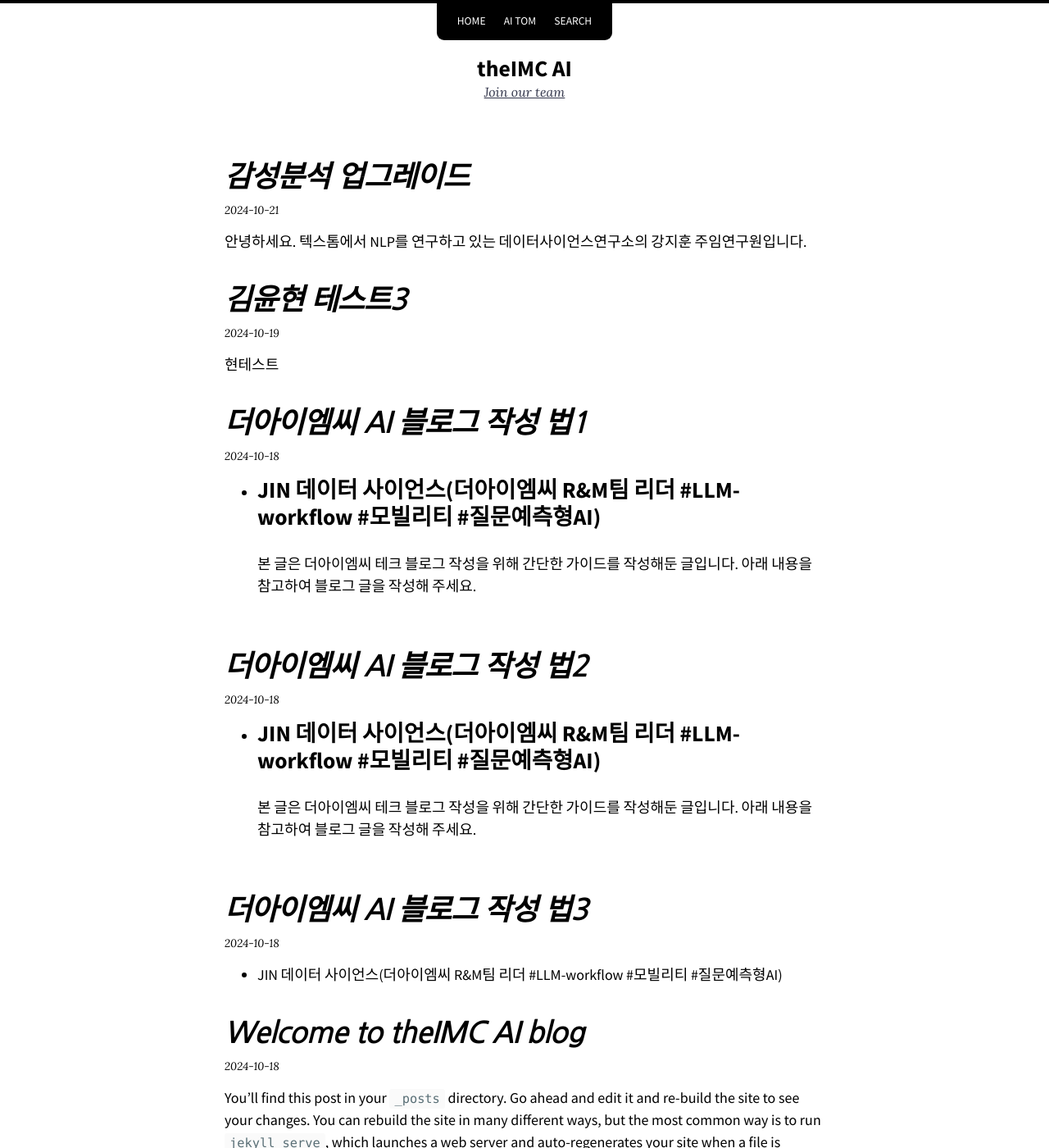
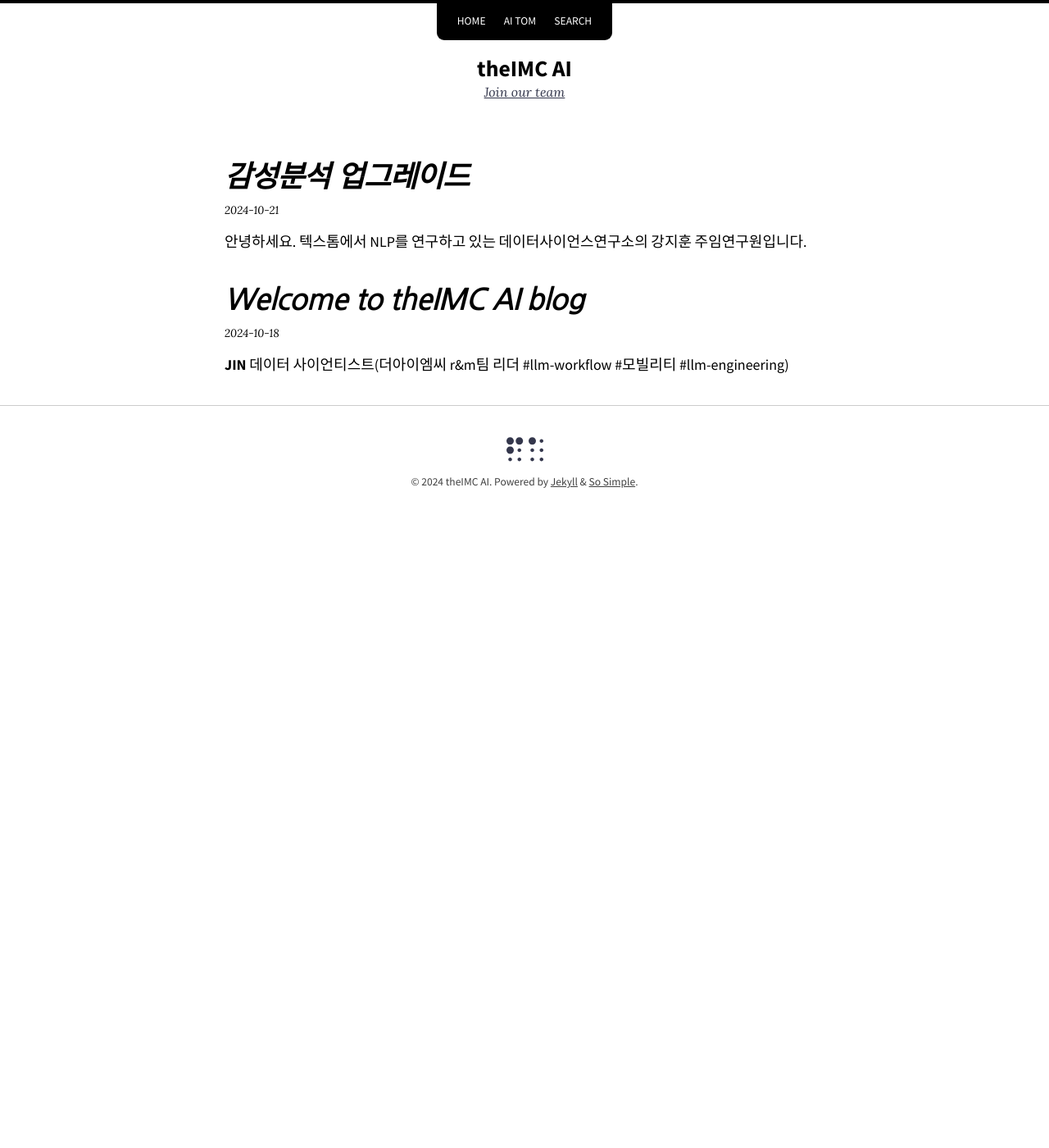
Before and after one commit to hjjson/hjjson.github.io, a Jekyll site: the page built from index.html, in a window 1280 px wide and 1400 px high. Shown: the whole window at 82% size. Built offline with Jekyll 4.4.1, drawn with Linux system fonts in a browser that asks for light colours; nearby versions of some CDN libraries; the list of posts is cut into pages by our own code; some of the changed text lies outside the part shown.

Commit message:
test clean

```diff
--- a/_posts/2024-10-18-test1.markdown
+++ b/_posts/2024-10-18-test1.markdown
@@ -4,29 +4,4 @@ title:  "Welcome to theIMC AI blog"
 date:   2024-10-18 10:41:26 +0900
 categories: jekyll update
 ---
-
-You’ll find this post in your `_posts` directory. Go ahead and edit it and re-build the site to see your changes. You can rebuild the site in many different ways, but the most common way is to run `jekyll serve`, which launches a web server and auto-regenerates your site when a file is updated.
-
-Jekyll requires blog post files to be named according to the following format:
-
-`YEAR-MONTH-DAY-title.MARKUP`
-
-Where `YEAR` is a four-digit number, `MONTH` and `DAY` are both two-digit numbers, and `MARKUP` is the file extension representing the format used in the file. After that, include the necessary front matter. Take a look at the source for this post to get an idea about how it works.
-
-Jekyll also offers powerful support for code snippets:
-
-{% highlight ruby %}
-def print_hi(name)
-  puts "Hi, #{name}"
-end
-print_hi('Tom')
-#=> prints 'Hi, Tom' to STDOUT.
-{% endhighlight %}
-
-Check out the [Jekyll docs][jekyll-docs] for more info on how to get the most out of Jekyll. File all bugs/feature requests at [Jekyll’s GitHub repo][jekyll-gh]. If you have questions, you can ask them on [Jekyll Talk][jekyll-talk].
-
-![image-left]({{ '/images/theimc.png' | relative_url }})
-
-[jekyll-docs]: https://jekyllrb.com/docs/home
-[jekyll-gh]:   https://github.com/jekyll/jekyll
-[jekyll-talk]: https://talk.jekyllrb.com/
+**JIN** 데이터 사이언티스트(더아이엠씨 r&m팀 리더 #llm-workflow #모빌리티 #llm-engineering)
--- a/_posts/2024-10-18-test2 copy 2.markdown
+++ /dev/null
@@ -1,10 +0,0 @@
----
-layout: post
-title:  더아이엠씨 AI 블로그 작성 법3
-date:   2024-10-18 10:41:26 +0900
-categories: theimc
----
-- JIN 데이터 사이언스(더아이엠씨 R&M팀 리더 #LLM-workflow #모빌리티 #질문예측형AI)
-
-
-본 글은 더아이엠씨 테크 블로그 작성을 위해 간단한 가이드를 작성해둔 글입니다. 아래 내용을 참고하여 블로그 글을 작성해 주세요.
--- a/_posts/2024-10-18-test2 copy.markdown
+++ /dev/null
@@ -1,10 +0,0 @@
----
-layout: post
-title:  더아이엠씨 AI 블로그 작성 법2
-date:   2024-10-18 10:41:26 +0900
-categories: theimc
----
-
-- JIN 데이터 사이언스(더아이엠씨 R&M팀 리더 #LLM-workflow #모빌리티 #질문예측형AI)
----
-본 글은 더아이엠씨 테크 블로그 작성을 위해 간단한 가이드를 작성해둔 글입니다. 아래 내용을 참고하여 블로그 글을 작성해 주세요.
--- a/_posts/2024-10-18-test2.markdown
+++ /dev/null
@@ -1,9 +0,0 @@
----
-layout: post
-title:  더아이엠씨 AI 블로그 작성 법1
-date:   2024-10-18 10:41:26 +0900
-categories: theimc
----
-- JIN 데이터 사이언스(더아이엠씨 R&M팀 리더 #LLM-workflow #모빌리티 #질문예측형AI)
----
-본 글은 더아이엠씨 테크 블로그 작성을 위해 간단한 가이드를 작성해둔 글입니다. 아래 내용을 참고하여 블로그 글을 작성해 주세요.
--- a/_posts/2024-10-19-test3.markdown
+++ /dev/null
@@ -1,10 +0,0 @@
----
-layout: post
-title:  "김윤현 테스트3"
-date:   2024-10-19 10:56:26 +0900
-categories: theimc update
----
-현테스트
-
-![image-left]({{ '/images/theimc.png' | relative_url }}){: .align-left}
-![image-right]({{ '/images/theimc.png' | relative_url }}){: .align-right}
```
